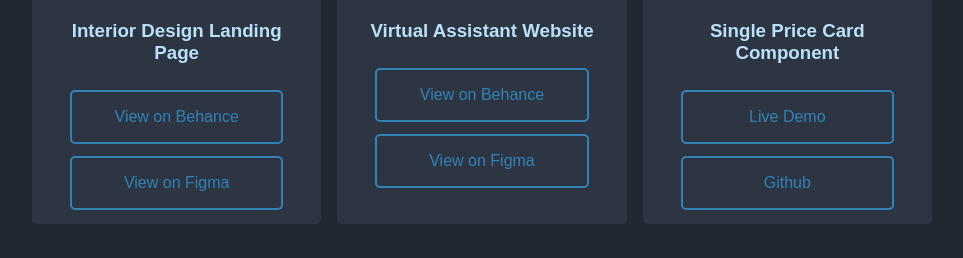
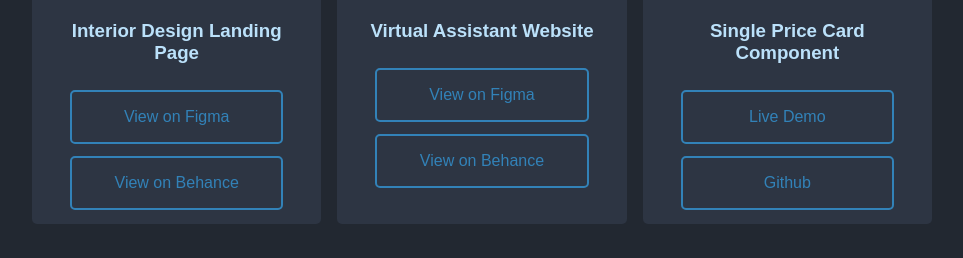
Before and after one commit to michroquiza/michroquiza.github.io, a plain HTML site: page index.html in a window 1280 px wide. Shown: the part 1771-2029 px from the top of the page, without its empty margins (158-1121 px from the left). Drawn offline with Linux system fonts and the light colour scheme; a web font is replaced by a local one.

Commit message:
updated links

```diff
--- a/index.html
+++ b/index.html
@@ -83,24 +83,24 @@
                             <div class="project-links">
                                 <!-- <a href="http://" target="_blank" rel="noopener noreferrer">View More</a> -->
                                 <a class="project-link mg-bt"
+                                    href="https://www.figma.com/file/9uUPoV5YFW3ygQpKGyu1CZ/Interior-Design?node-id=113%3A6"
+                                    target="_blank" rel="noopener noreferrer">View on Figma</a>
+                                <a class="project-link"
                                     href="https://www.behance.net/gallery/144011461/Tiara-Interior-Landing-Page"
                                     target="_blank" rel="noopener noreferrer">View on Behance</a>
-                                <a class="project-link"
-                                    href="https://www.figma.com/file/9uUPoV5YFW3ygQpKGyu1CZ/Interior-Design?node-id=113%3A6"
-                                    target="_blank" rel="noopener noreferrer">View on Figma</a>
                             </div>
                         </div>
                         <div class="project-card">
                             <img src="images/onlinestaff.png" alt="" class="project-image">
                             <h3 class="project-title">Virtual Assistant Website</h3>
                             <div class="project-links">
-                                <!-- <a href="http://" target="_blank" rel="noopener noreferrer">View More</a> -->
-                                <a class="project-link mg-bt"
+                                <!-- <a href="http://" target="_blank" rel="noopener noreferrer">View More</a> --><a
+                                    class="project-link mg-bt"
+                                    href="https://www.figma.com/file/7VrdePmjRhEzd8BJliG3wE/Online-Staff-Mockup?node-id=0%3A1"
+                                    target="_blank" rel="noopener noreferrer">View on Figma</a>
+                                <a class="project-link"
                                     href="https://www.behance.net/gallery/144010395/Online-Staff-Landing-Page"
                                     target="_blank" rel="noopener noreferrer">View on Behance</a>
-                                <a class="project-link"
-                                    href="https://www.figma.com/file/7VrdePmjRhEzd8BJliG3wE/Online-Staff-Mockup?node-id=0%3A1"
-                                    target="_blank" rel="noopener noreferrer">View on Figma</a>
                             </div>
                         </div>
                         <div class="project-card">
```
